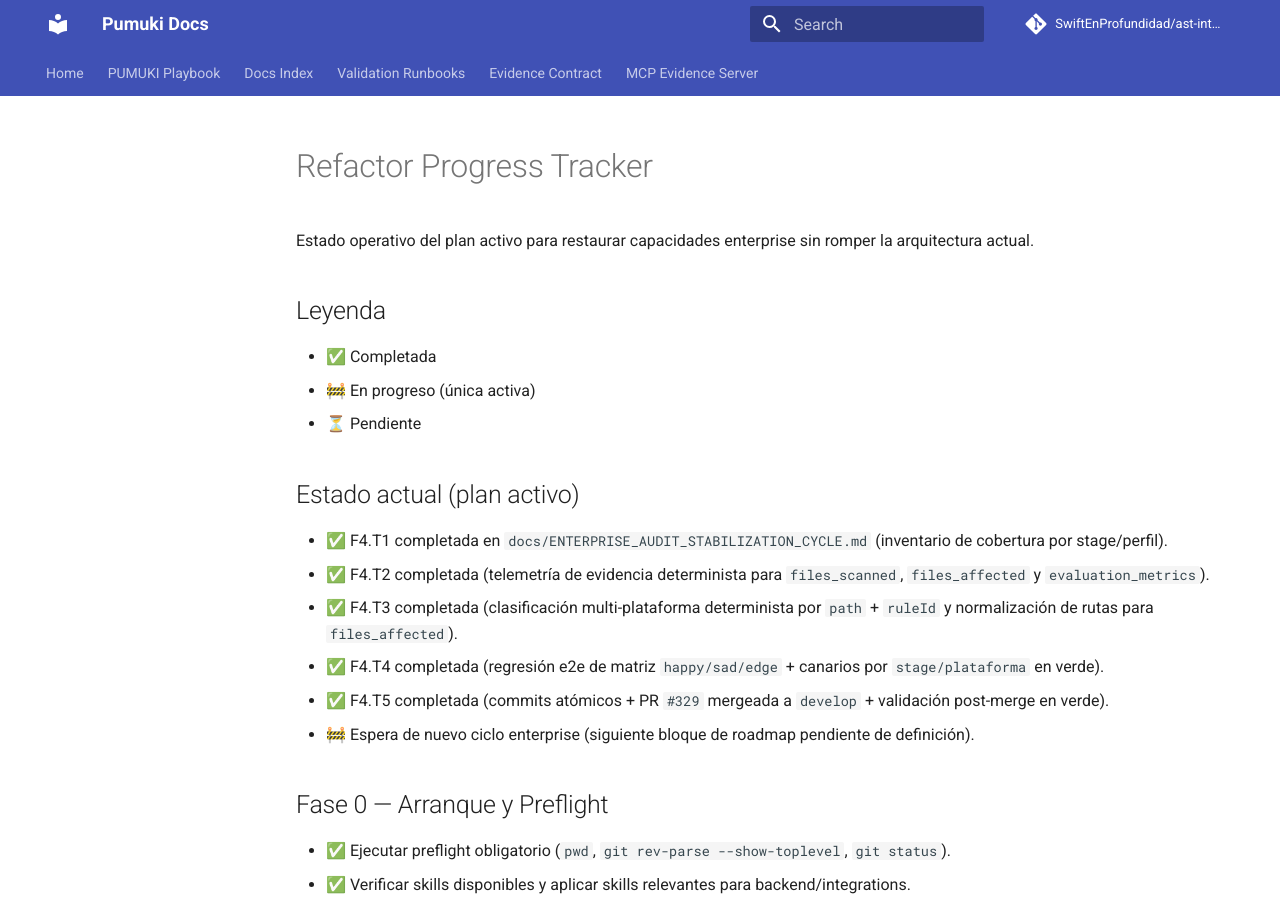
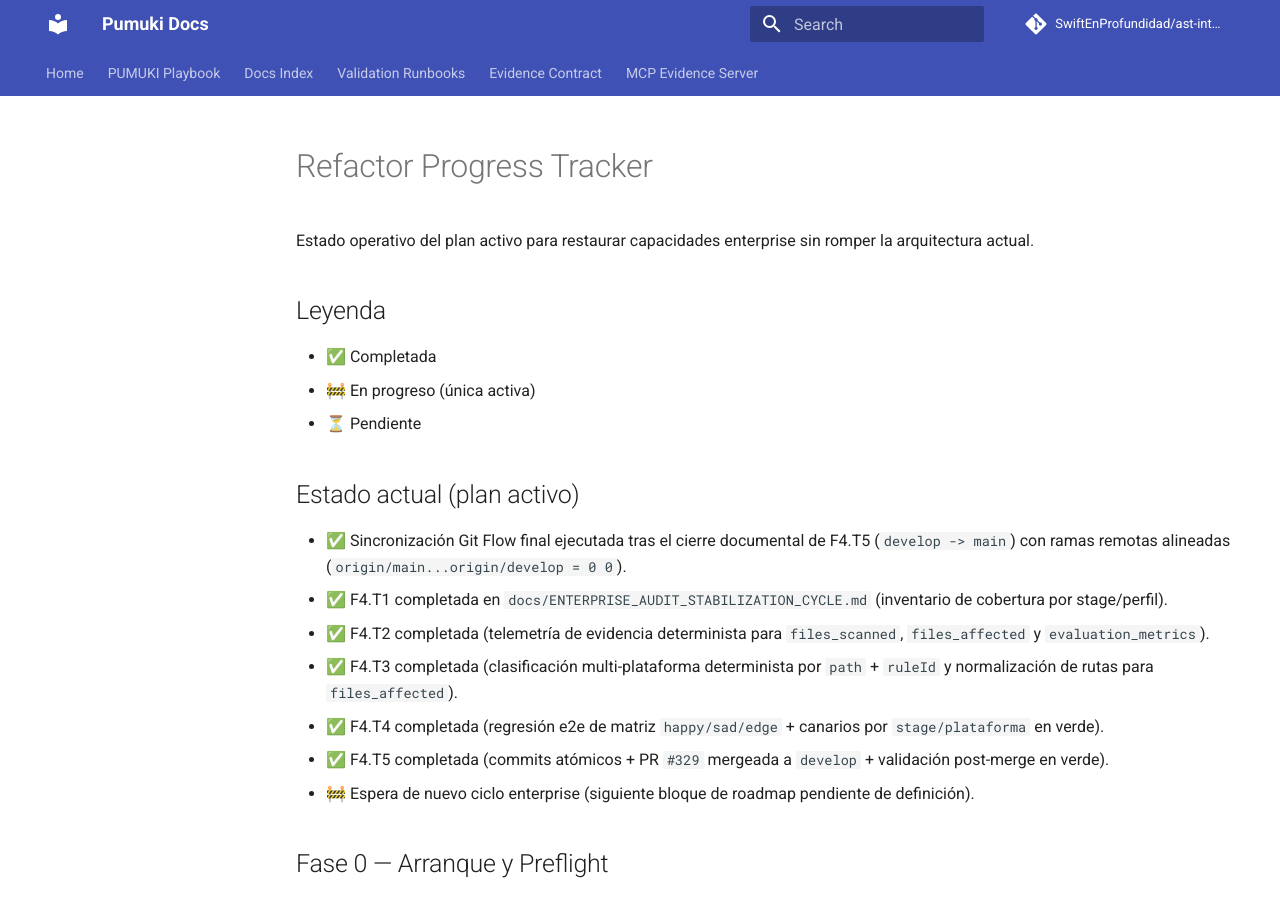
Before and after one commit to SwiftEnProfundidad/ast-intelligence-hooks, an MkDocs documentation site: the page built from docs/REFRACTOR_PROGRESS.md, in a window 1280 px wide and 900 px high. Built offline with MkDocs 1.6.1 and Material for MkDocs 9.7.7, drawn with Linux system fonts in a browser that asks for light colours; comment, search, counter and statistics services are not loaded.

Commit message:
docs(progress): record develop-main sync closure in tracker

```diff
--- a/docs/REFRACTOR_PROGRESS.md
+++ b/docs/REFRACTOR_PROGRESS.md
@@ -8,6 +8,7 @@ Estado operativo del plan activo para restaurar capacidades enterprise sin rompe
 - ⏳ Pendiente
 
 ## Estado actual (plan activo)
+- ✅ Sincronización Git Flow final ejecutada tras el cierre documental de F4.T5 (`develop -> main`) con ramas remotas alineadas (`origin/main...origin/develop = 0 0`).
 - ✅ F4.T1 completada en `docs/ENTERPRISE_AUDIT_STABILIZATION_CYCLE.md` (inventario de cobertura por stage/perfil).
 - ✅ F4.T2 completada (telemetría de evidencia determinista para `files_scanned`, `files_affected` y `evaluation_metrics`).
 - ✅ F4.T3 completada (clasificación multi-plataforma determinista por `path` + `ruleId` y normalización de rutas para `files_affected`).
```
